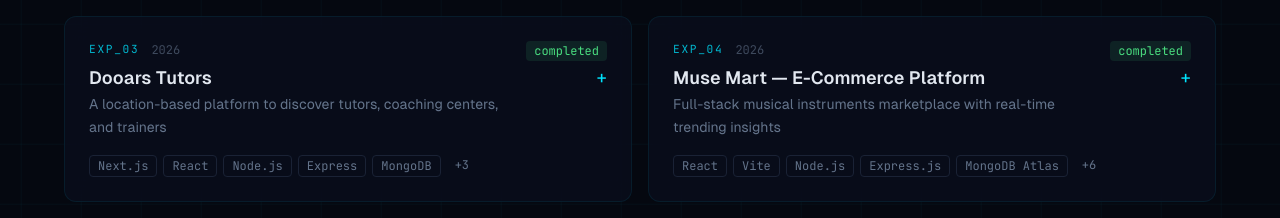
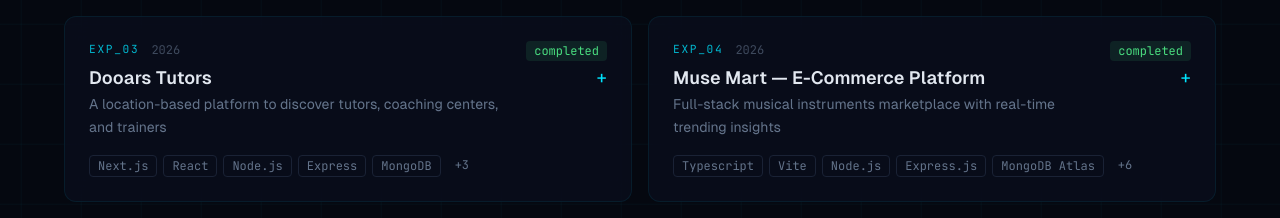
Before and after one commit to Subhadeep-Dhar/portfolio, a Next.js app: page / in a window 1280 px wide. Shown: the part 3297-3515 px from the top of the page. Built offline with nearby package versions, Linux system fonts and the light colour scheme.

Commit message:
tech stack update

```diff
--- a/src/data/projects.js
+++ b/src/data/projects.js
@@ -173,7 +173,7 @@
       'Add authentication and user accounts, implement payment gateway integration, introduce recommendation systems, and enhance analytics with personalized suggestions.',
 
     tech: [
-      'React',
+      'Typescript',
       'Vite',
       'Node.js',
       'Express.js',
```
